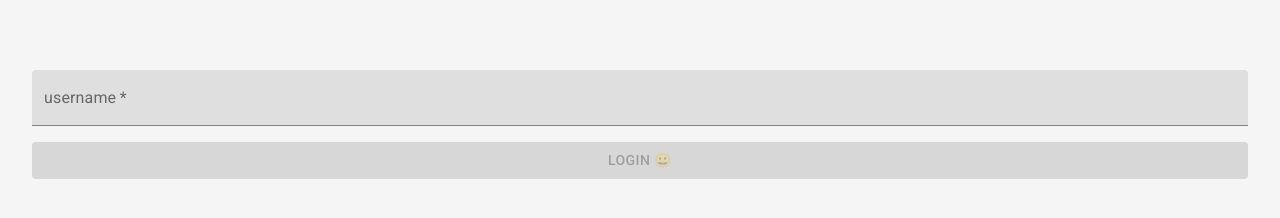
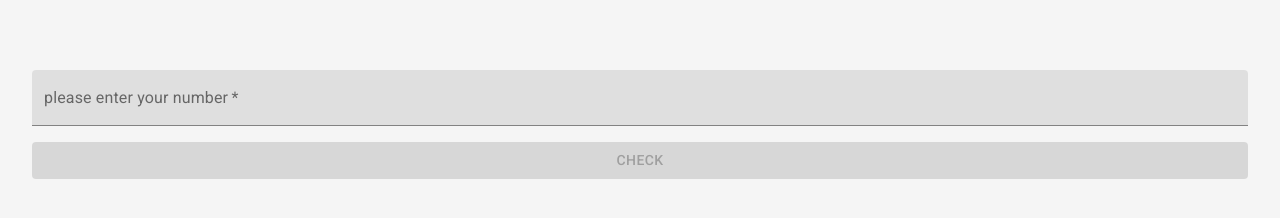
Before and after one commit to IBRAHIMDANS/cross-pwgame, a React (Create React App) app in the folder app/: page / in a window 1280 px wide. Shown: the part 298-516 px from the top of the page. Built offline with nearby package versions, Linux system fonts and the light colour scheme; no server answers.

Commit message:
fix error context

```diff
--- a/app/src/App.tsx
+++ b/app/src/App.tsx
@@ -1,27 +1,35 @@
-import React, { useState } from 'react';
+import React, { useEffect, useState } from 'react';
 import socketIO from 'socket.io-client';
 import AskNickname from './components/AskNickname';
 import MagicNumber from './components/MagicNumber';
 import './App.css';
-import { Box, Button, TextField } from '@material-ui/core';
+import { Box } from '@material-ui/core';
 import ToolBar from './components/Toolbar';
+
+const io = socketIO('http://localhost:8080');
 
 function App() {
     const [isGameStarted, setGameStarted] = useState(false);
-    const io = socketIO('http://localhost:8080');
+    const [wait, setWait] = useState();
+    useEffect(() => {
+        io.on('event::gameStart', (data) => {
+            console.log('game started');
+            setGameStarted(true);
+        });
+    }, []);
 
-    // io.on('event::hello', () => {
-    //     console.log('handshake');
-    // });
 
-    io.on('event::gameStart', () => {
-        console.log('game started');
-        setGameStarted(true);
-    });
+    const switchComponent = () => {
+        if (isGameStarted) {
+            return <AskNickname io={io}/>;
+        } else {
+            return <MagicNumber io={io}/>;
+        }
+    };
     return (<>
             <ToolBar/>
             <Box color="text.primary" className="app-container">
-                {!isGameStarted ? <AskNickname io={io}/> : <MagicNumber io={io}/>}
+                {switchComponent()}
             </Box>
         </>
     );
```
Also changed, not shown: app/src/context/SocketContext.ts (added, +9 -0 lines), app/src/model/Player.ts (added, +7 -0 lines), 1 other file (tests, documents, lock files or other folders).
